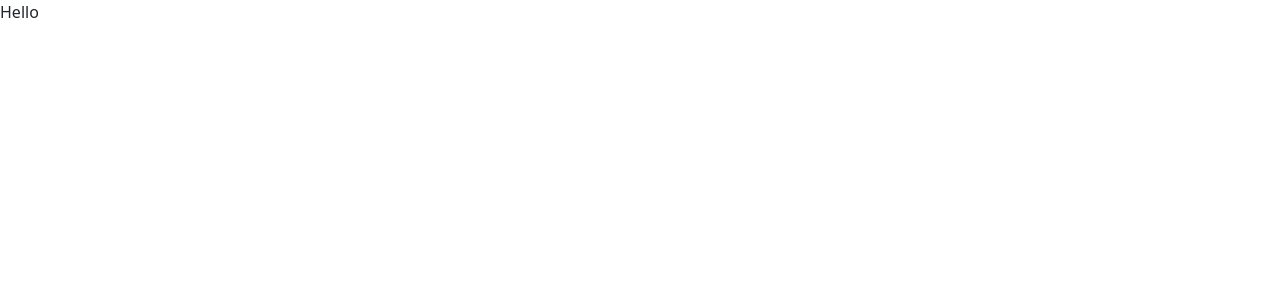
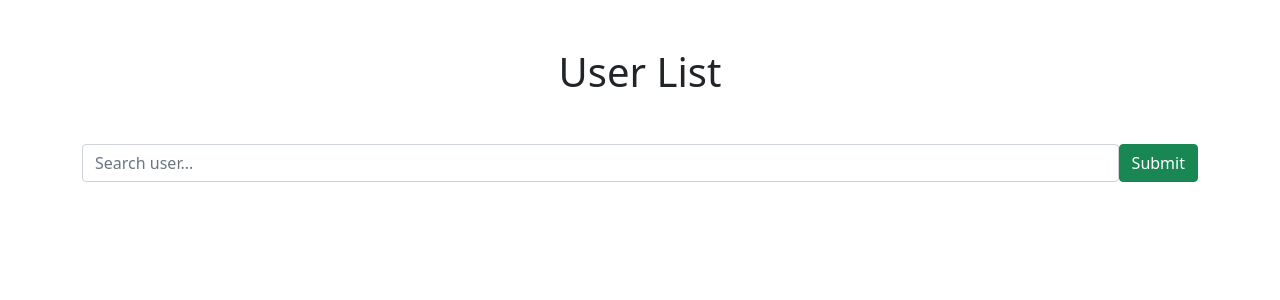
Before and after one commit to IbnDaanis/pg-search, a React (Create React App) app in the folder client/: page / in a window 1280 px wide. Shown: the top 300 px of the page. Built offline with nearby package versions, Linux system fonts and the light colour scheme.

Commit message:
search form

```diff
--- a/client/src/App.js
+++ b/client/src/App.js
@@ -1,5 +1,21 @@
-import React from 'react'
+import React, { useState } from 'react'
 
 export const App = () => {
-  return <div>Hello</div>
+  const [search, setSearch] = useState('')
+
+  const handleSubmit = event => {
+    event.preventDefault()
+  }
+
+  return (
+    <>
+      <div className='container text-center'>
+        <h1 className='my-5'>User List</h1>
+        <form className='d-flex' onSubmit={handleSubmit}>
+          <input type='text' name='name' placeholder='Search user...' className='form-control' />
+          <button className='btn btn-success'>Submit</button>
+        </form>
+      </div>
+    </>
+  )
 }
```
